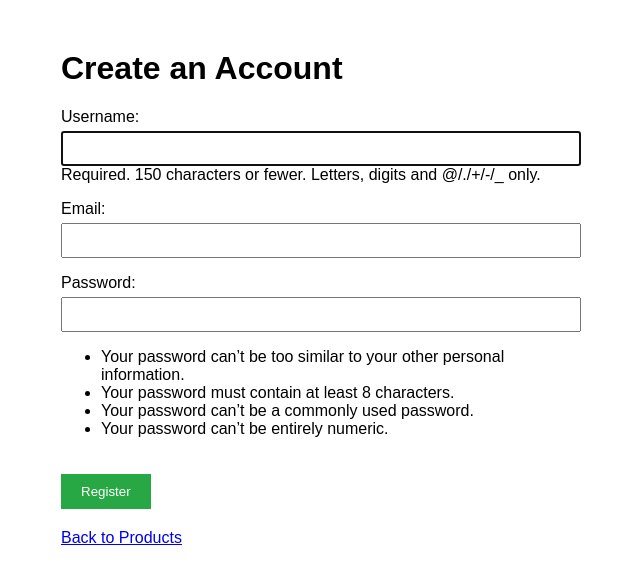
After one commit to rmadilloman/django-ecommerce-test, a Django app: page /ventas/register/ in a window 1280 px wide. The commit adds this page. Shown: the top 584 px of the page, without its empty margins (329-969 px from the left). Run offline with Django 5.2, Linux system fonts and the light colour scheme.

Commit message:
Add register django form

```diff
--- /dev/null
+++ b/ventas/forms.py
@@ -0,0 +1,17 @@
+from django import forms
+from django.contrib.auth.forms import UserCreationForm
+from django.contrib.auth.models import User
+
+class UserRegisterForm(UserCreationForm):
+    email = forms.EmailField(required=True)
+
+    class Meta:
+        model = User
+        fields = ['username', 'email', 'password1']
+
+    def __init__(self, *args, **kwargs):
+        super().__init__(*args, **kwargs)
+
+        # removed password confirmation because this is just a test anyway
+        if 'password2' in self.fields:
+            del self.fields['password2']
--- /dev/null
+++ b/ventas/templates/ventas/register.html
@@ -0,0 +1,26 @@
+<!DOCTYPE html>
+<html>
+<head>
+    <title>Register</title>
+    <style>
+        body { font-family: Arial, sans-serif; max-width: 500px; margin: 50px auto; }
+        label { display: block; margin-top: 15px; }
+        input { width: 100%; padding: 8px; margin-top: 5px; }
+        button { margin-top: 20px; padding: 10px 20px; background: #28a745; color: white; border: none; cursor: pointer; }
+    </style>
+    <!-- Using inline CSS as its very simple for now-->
+</head>
+<body>
+    <h1>Create an Account</h1>
+
+    <form method="POST">
+        {% csrf_token %}
+        {{ form.as_p }}
+        <button type="submit">Register</button>
+    </form>
+
+    <p style="margin-top: 20px;">
+        <a href="{% url 'product_list' %}">Back to Products</a>
+    </p>
+</body>
+</html>
--- a/ventas/templates/ventas/sales_chart.html
+++ b/ventas/templates/ventas/sales_chart.html
@@ -18,7 +18,7 @@
 </head>
 <body>
     <h1>Sales Chart</h1>
-    <p><a href="{% url 'product_list' %}">← Back to Products</a></p>
+    <p><a href="{% url 'product_list' %}">Back to Products</a></p>
 
     <div class="chart-container">
         <canvas id="salesChart"></canvas>
--- a/ventas/urls.py
+++ b/ventas/urls.py
@@ -8,4 +8,5 @@ urlpatterns = [
     path('order/', views.process_order, name='process_order'),
     path('chart/', views.sales_chart_page, name='sales_chart_page'),
     path('chart/data/', views.sales_chart_data, name='sales_chart_data'),
+    path('register/', views.register, name='register'),
 ]
--- a/ventas/views.py
+++ b/ventas/views.py
@@ -2,6 +2,8 @@ from django.shortcuts import render, redirect, get_object_or_404
 from django.contrib import messages
 from django.http import JsonResponse
 from product.models import Product
+
+from .forms import UserRegisterForm
 
 
 def product_list(request):
@@ -114,3 +116,18 @@ def sales_chart_data(request):
 def sales_chart_page(request):
     #renders the html with the chart
     return render(request, 'ventas/sales_chart.html')
+
+
+  #register form
+def register(request):
+    if request.method == 'POST':
+        form = UserRegisterForm(request.POST)
+        if form.is_valid():
+            form.save()
+            username = form.cleaned_data.get('username')
+            messages.success(request, f'Account created for {username}, logged in.')
+            return redirect('product_list')
+    else:
+        form = UserRegisterForm()
+
+    return render(request, 'ventas/register.html', {'form': form})
```
Also changed, not shown: db.sqlite3.
